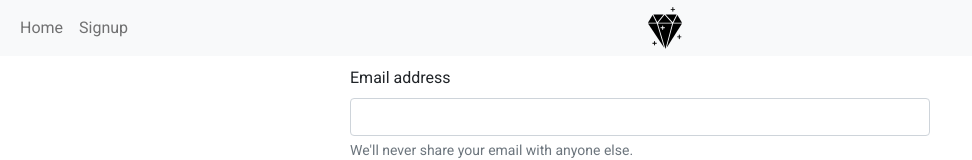
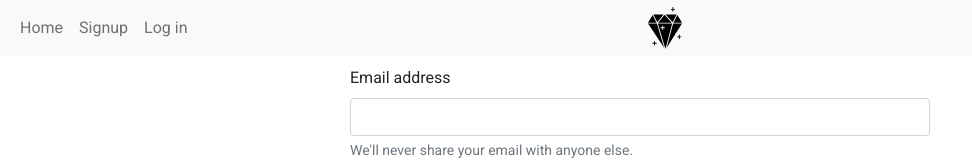
Before and after one commit to Ken-mbira/Tuzo-front, an Angular app: page / in a window 1280 px wide. Shown: the top 160 px of the page, without its empty margins (0-972 px from the left). Built offline with nearby package versions, Linux system fonts and the light colour scheme.

Commit message:
add login button

```diff
--- a/src/app/navbar/navbar.component.html
+++ b/src/app/navbar/navbar.component.html
@@ -12,6 +12,9 @@
                 <li class="nav-item" *ngIf="!isAuthenticated">
                     <a class="nav-link" href="#" routerLink="register">Signup</a>
                 </li>
+                <li class="nav-item" *ngIf="!isAuthenticated">
+                    <a class="nav-link" href="#" routerLink="">Log in</a>
+                </li>
                 <li class="nav-item" *ngIf="isAuthenticated">
                     <a class="nav-link" href="#" routerLink="register" (click)="logout()">Logout</a>
                 </li>
```
